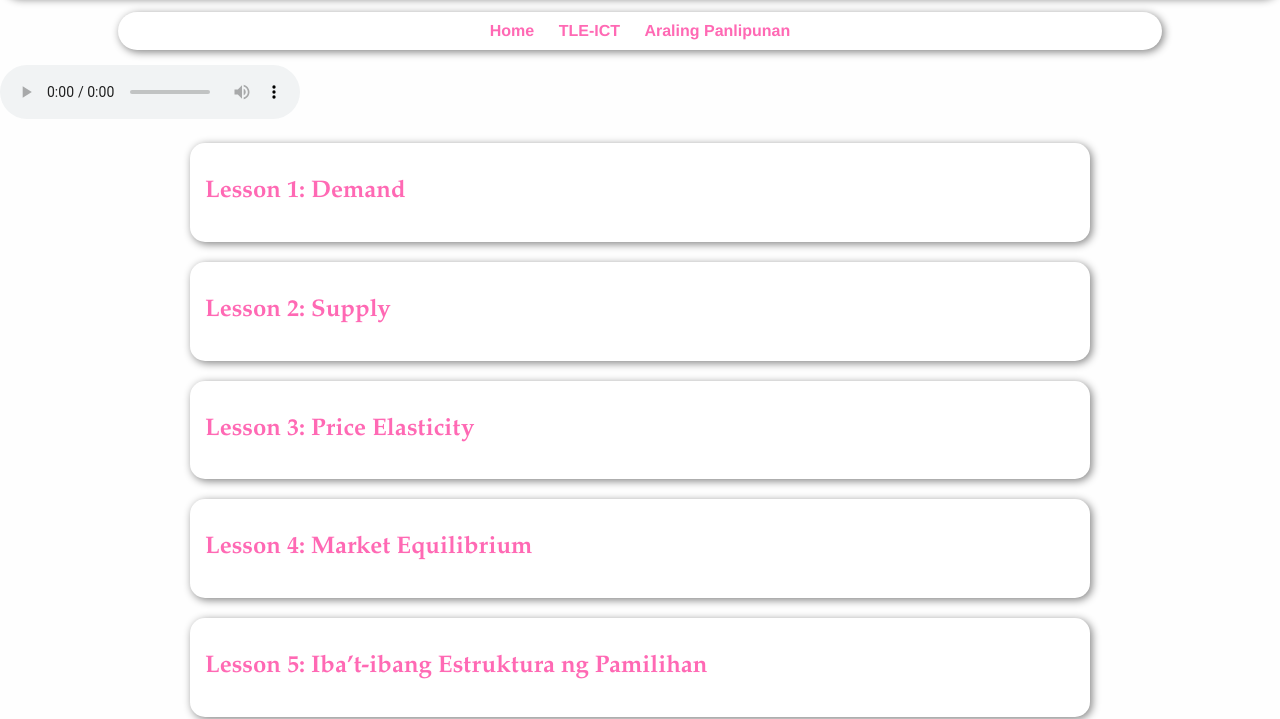
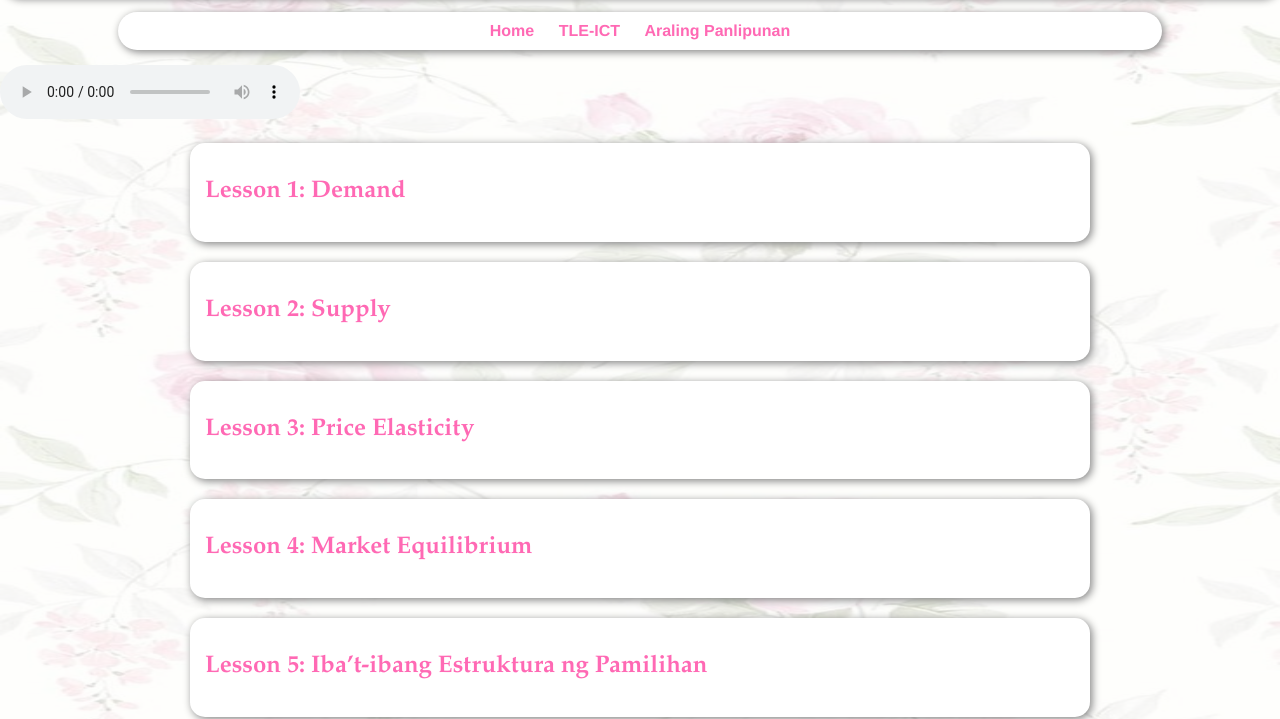
Before and after one commit to margellazoe-rgb/portfoliorios, a plain HTML site: page ap page.html in a window 1280 px wide. Shown: the part 81-800 px from the top of the page. Drawn offline with Linux system fonts and the light colour scheme.

Commit message:
Add files via upload

```diff
--- a/ap page.html
+++ b/ap page.html
@@ -123,7 +123,7 @@ h3, h4 {
 
 <body>
 
-<img src="LOCK IN CUH.jpg" alt="Background Image" class="bg">
+<img src="./ap page_files/LOCK IN CUH.jpg" alt="Background Image" class="bg">
 
 <h1>Araling Panlipunan: Maykroekonomiks</h1>
 
```
